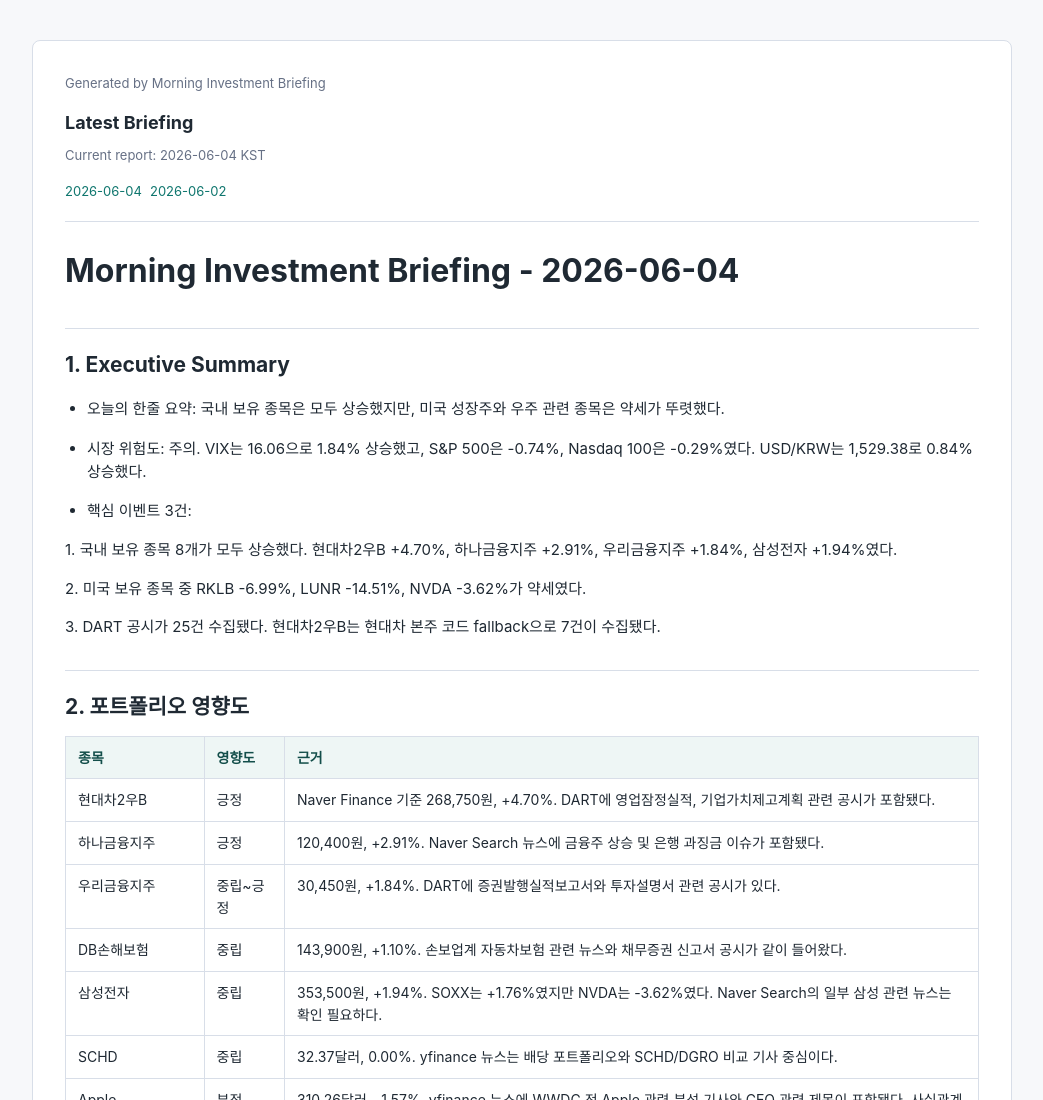
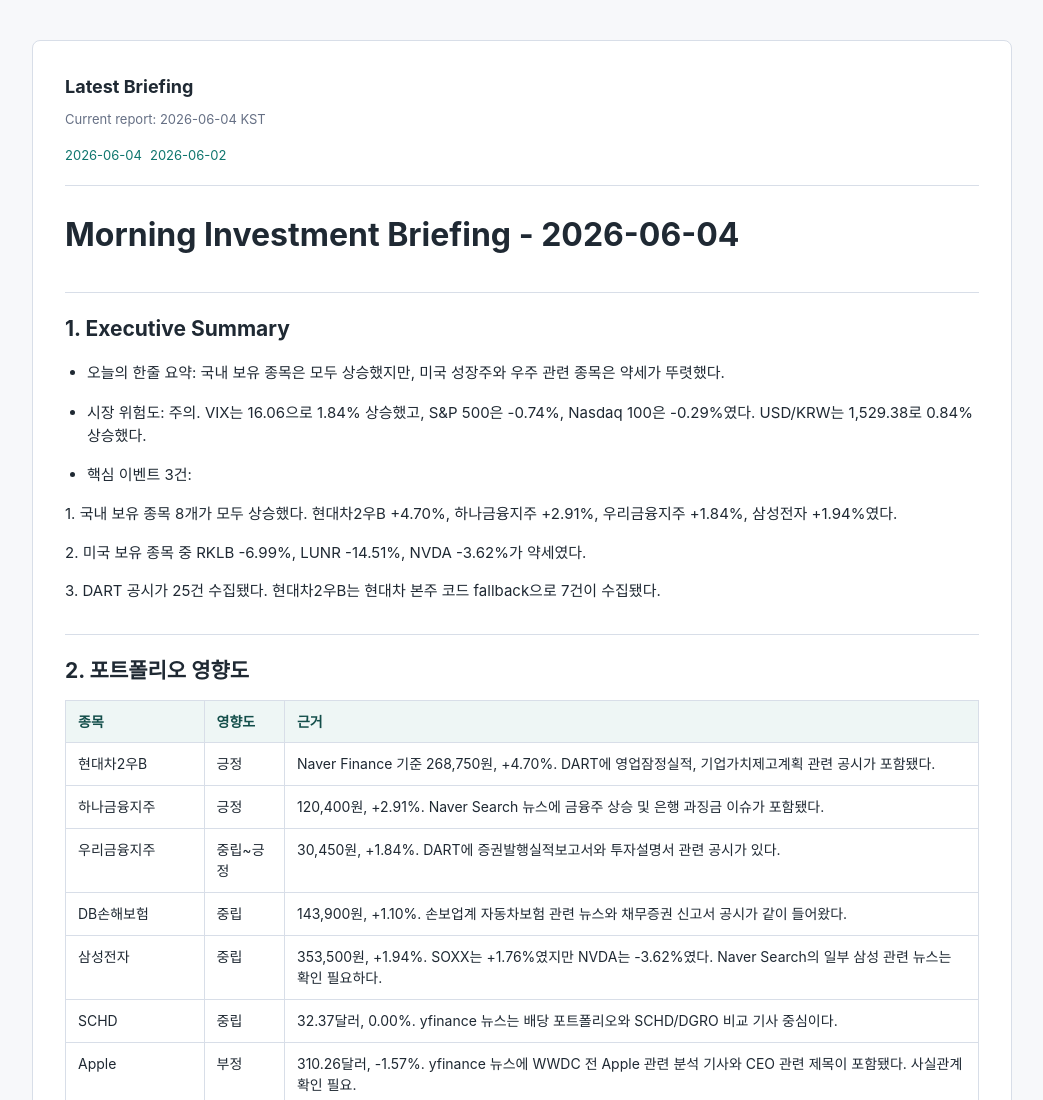
Before and after one commit to konslie/KSS, a plain HTML site: page docs/index.html in a window 1280 px wide. Shown: the top 1100 px of the page, without its empty margins (118-1161 px from the left). Drawn offline with Linux system fonts and the light colour scheme.

Commit message:
Remove generated label from briefing page

```diff
--- a/docs/index.html
+++ b/docs/index.html
@@ -120,7 +120,6 @@
 <body>
   <main>
     <article>
-      <div class="meta">Generated by Morning Investment Briefing</div>
       <section class="brief-header">
         <p class="brief-title">Latest Briefing</p>
         <div class="meta">Current report: 2026-06-04 KST</div>
```
Also changed, not shown: docs/reports/2026-06-04.html (+1 -1 lines).
